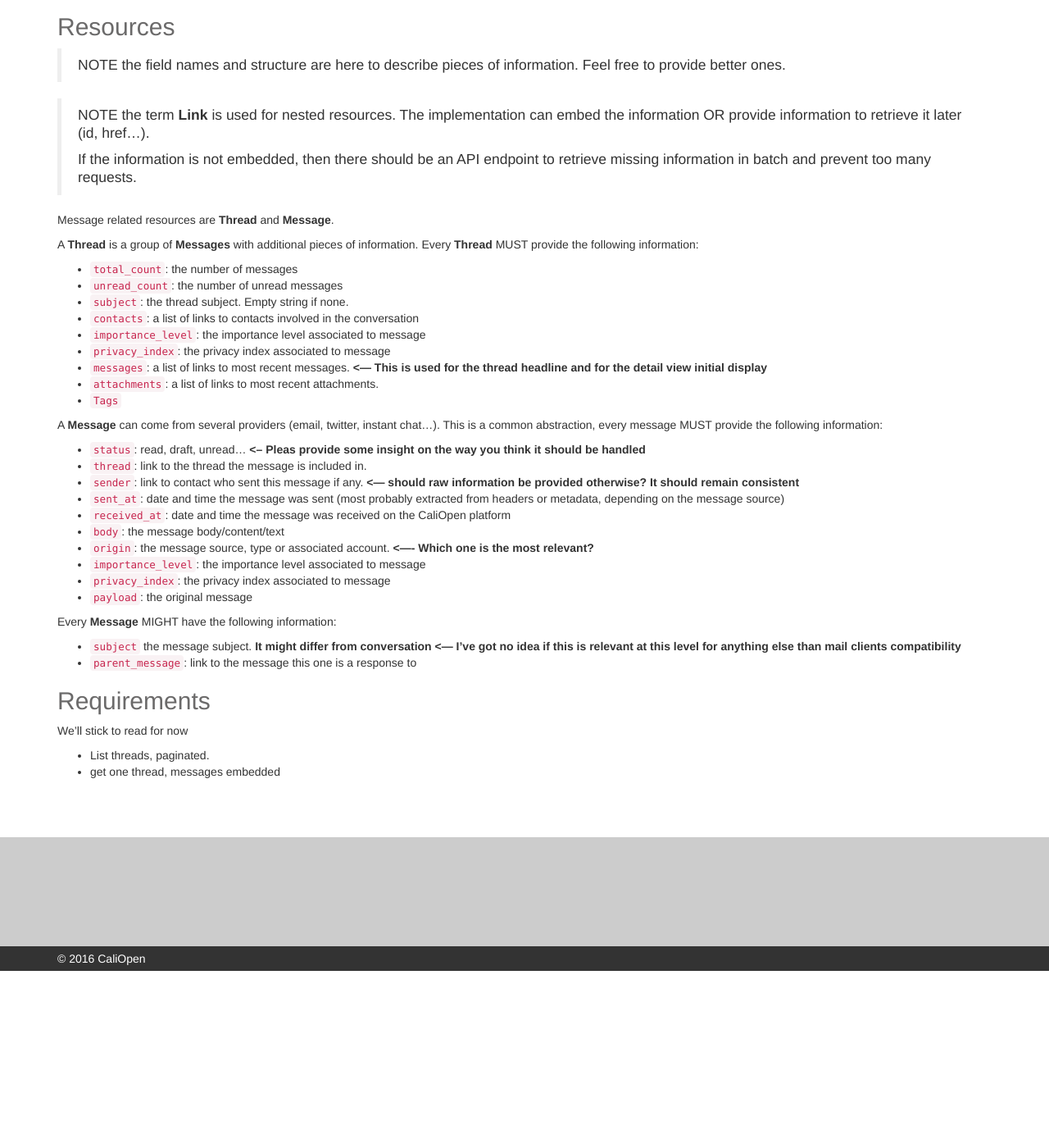
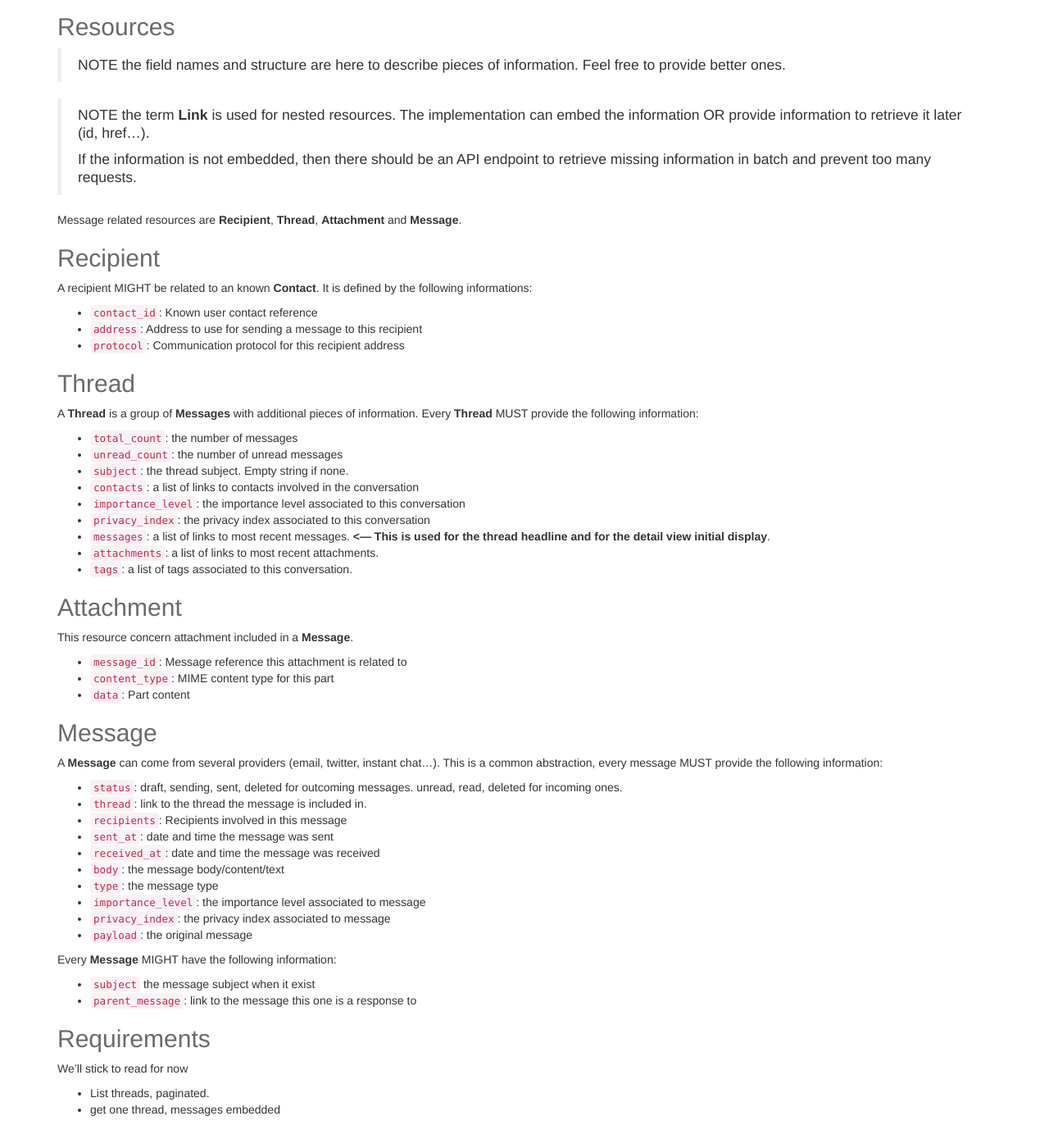
Before and after one commit to CaliOpen/caliopen.github.io, a Jekyll site: the page built from _posts/rfc/2015-06-10-message-api.md, in a window 1280 px wide and 1400 px high, scrolled down 216 px. Shown: the whole window at 82% size. Built offline with Jekyll 4.4.1, drawn with Linux system fonts in a browser that asks for light colours; nearby versions of some CDN libraries.

Commit message:
Reword of current message api rfc, previous merge was bad

```diff
--- a/_posts/rfc/2015-06-10-message-api.md
+++ b/_posts/rfc/2015-06-10-message-api.md
@@ -20,7 +20,18 @@ mockups.
 > If the information is not embedded, then there should be an API endpoint to
 > retrieve missing information in batch and prevent too many requests.
 
-Message related resources are **Thread** and **Message**.
+Message related resources are **Recipient**, **Thread**, **Attachment** and **Message**.
+
+## Recipient
+
+A recipient MIGHT be related to an known **Contact**. It is defined by
+the following informations:
+
+* `contact_id`: Known user contact reference
+* `address`: Address to use for sending a message to this recipient
+* `protocol`: Communication protocol for this recipient address
+
+## Thread
 
 A **Thread** is a group of **Messages** with additional pieces of information.
 Every **Thread** MUST provide the following information:
@@ -29,37 +40,42 @@ Every **Thread** MUST provide the following information:
 * `unread_count`: the number of unread messages
 * `subject`: the thread subject. Empty string if none.
 * `contacts`: a list of links to contacts involved in the conversation
-* `importance_level`: the importance level associated to message
-* `privacy_index`: the privacy index associated to message
+* `importance_level`: the importance level associated to this conversation
+* `privacy_index`: the privacy index associated to this conversation
 * `messages`: a list of links to most recent messages. **<--- This is used for
-  the thread headline and for the detail view initial display**
+  the thread headline and for the detail view initial display**.
 * `attachments`: a list of links to most recent attachments.
-* `Tags`
+* `tags`: a list of tags associated to this conversation.
+
+## Attachment
+
+This resource concern attachment included in a **Message**.
+
+* `message_id`: Message reference this attachment is related to
+* `content_type`: MIME content type for this part
+* `data`: Part content
+
+## Message
 
 A **Message** can come from several providers (email, twitter, instant chat...).
 This is a common abstraction, every message MUST provide the following
 information:
 
-* `status`: read, draft, unread... **<-- Pleas provide some insight on the way
-  you think it should be handled**
+* `status`: draft, sending, sent, deleted for outcoming messages. unread, read, deleted
+  for incoming ones.
 * `thread`: link to the thread the message is included in.
-* `sender`: link to contact who sent this message if any. **<--- should raw
-  information be provided otherwise? It should remain consistent**
-* `sent_at`: date and time the message was sent (most probably extracted from
-  headers or metadata, depending on the message source)
-* `received_at`: date and time the message was received on the CaliOpen platform
+* `recipients`: Recipients involved in this message
+* `sent_at`: date and time the message was sent
+* `received_at`: date and time the message was received
 * `body`: the message body/content/text
-* `origin`: the message source, type or associated account. **<---- Which one is
-  the most relevant?**
+* `type`: the message type
 * `importance_level`: the importance level associated to message
 * `privacy_index`: the privacy index associated to message
 * `payload`: the original message
 
 Every **Message** MIGHT have the following information:
 
-* `subject` the message subject. **It might differ from conversation <--- I've
-  got no idea if this is relevant at this level for anything else than mail
-  clients compatibility**
+* `subject` the message subject when it exist
 * `parent_message`: link to the message this one is a response to
 
 ## Requirements
```
